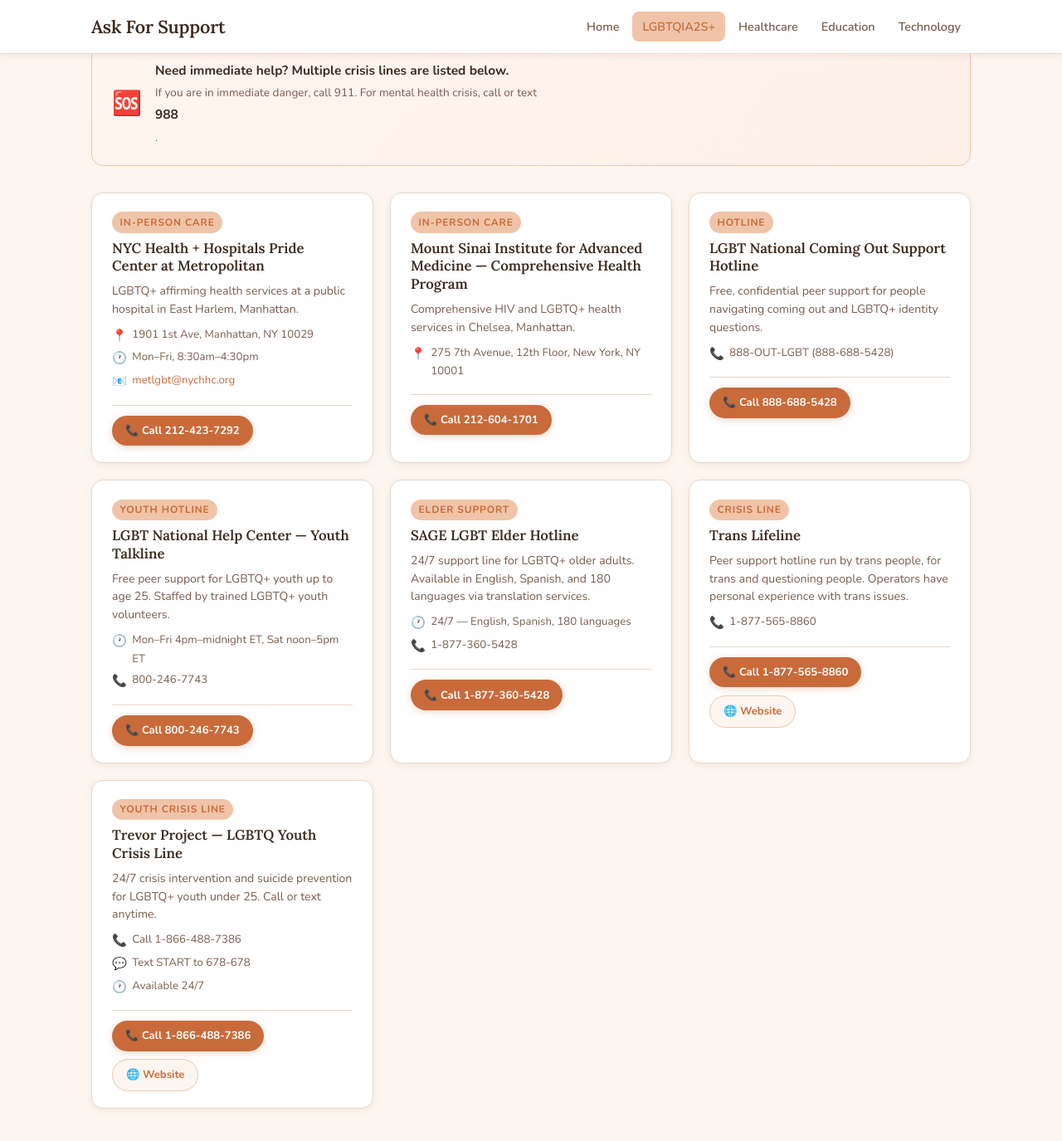
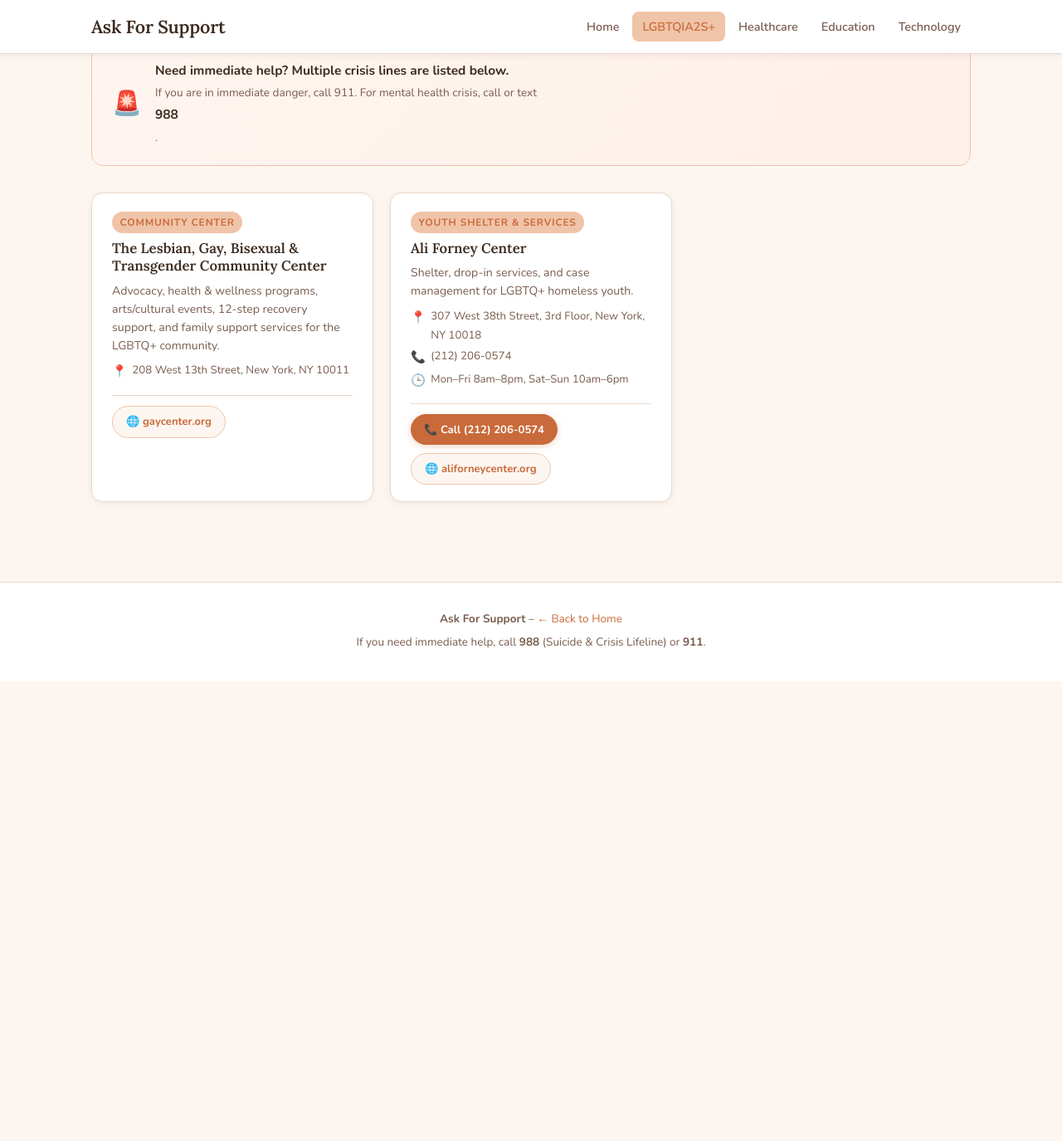
Before and after one commit to penelopethrock-cyber/askforsupport, a Jekyll site: the page lgbtqia2s.html, which Jekyll copies as it is, in a window 1280 px wide and 1400 px high, scrolled down 419 px. Shown: the top 1375 px of the window at 83% size. Built offline with Jekyll 4.4.1, drawn with Linux system fonts in a browser that asks for light colours; after the commit the page ends 1240 px from its top, so only the background shows below that.

Commit message:
Replace example resources with real NYC organizations

```diff
--- a/lgbtqia2s.html
+++ b/lgbtqia2s.html
@@ -28,7 +28,7 @@
   <!-- ====== PAGE HEADER ====== -->
   <section class="page-header">
     <div class="container">
-      <div class="page-icon">🏳️‍🌈</div>
+      <div class="page-icon">&#x1F3F3;&#xFE0F;&#x200D;&#x1F308;</div>
       <h1>LGBTQIA2S+ Resources</h1>
       <p>Affirming healthcare, crisis support, community hotlines, and services for youth, elders, and the trans community.</p>
     </div>
@@ -38,11 +38,11 @@
   <main class="section">
     <div class="container">
 
-      <a href="index.html" class="back-link">← Back to All Categories</a>
+      <a href="index.html" class="back-link">&#x2190; Back to All Categories</a>
 
       <!-- Crisis Banner -->
       <div class="crisis-banner">
-        <span class="crisis-icon">🆘</span>
+        <span class="crisis-icon">&#x1F6A8;</span>
         <div class="crisis-text">
           <strong>Need immediate help? Multiple crisis lines are listed below.</strong>
           <span>If you are in immediate danger, call 911. For mental health crisis, call or text <strong>988</strong>.</span>
@@ -52,102 +52,32 @@
       <!-- Resource Grid -->
       <div class="resource-grid">
 
-        <!-- NYC Health + Hospitals Pride Center -->
+        <!-- The Center -->
         <div class="resource-card">
-          <span class="resource-type">In-Person Care</span>
-          <div class="resource-name">NYC Health + Hospitals Pride Center at Metropolitan</div>
-          <p class="resource-desc">LGBTQ+ affirming health services at a public hospital in East Harlem, Manhattan.</p>
+          <span class="resource-type">Community Center</span>
+          <div class="resource-name">The Lesbian, Gay, Bisexual &amp; Transgender Community Center</div>
+          <p class="resource-desc">Advocacy, health &amp; wellness programs, arts/cultural events, 12-step recovery support, and family support services for the LGBTQ+ community.</p>
           <div class="resource-details">
-            <span><span class="detail-icon">📍</span> 1901 1st Ave, Manhattan, NY 10029</span>
-            <span><span class="detail-icon">🕐</span> Mon–Fri, 8:30am–4:30pm</span>
-            <span><span class="detail-icon">📧</span> <a href="mailto:metlgbt@nychhc.org">metlgbt@nychhc.org</a></span>
+            <span><span class="detail-icon">&#x1F4CD;</span> 208 West 13th Street, New York, NY 10011</span>
           </div>
           <div class="card-actions">
-            <a href="tel:2124237292" class="btn btn-primary">📞 Call 212-423-7292</a>
+            <a href="https://gaycenter.org" target="_blank" rel="noopener" class="btn btn-secondary">&#x1F310; gaycenter.org</a>
           </div>
         </div>
 
-        <!-- Mount Sinai Comprehensive Health Program -->
+        <!-- Ali Forney Center -->
         <div class="resource-card">
-          <span class="resource-type">In-Person Care</span>
-          <div class="resource-name">Mount Sinai Institute for Advanced Medicine — Comprehensive Health Program</div>
-          <p class="resource-desc">Comprehensive HIV and LGBTQ+ health services in Chelsea, Manhattan.</p>
+          <span class="resource-type">Youth Shelter &amp; Services</span>
+          <div class="resource-name">Ali Forney Center</div>
+          <p class="resource-desc">Shelter, drop-in services, and case management for LGBTQ+ homeless youth.</p>
           <div class="resource-details">
-            <span><span class="detail-icon">📍</span> 275 7th Avenue, 12th Floor, New York, NY 10001</span>
+            <span><span class="detail-icon">&#x1F4CD;</span> 307 West 38th Street, 3rd Floor, New York, NY 10018</span>
+            <span><span class="detail-icon">&#x1F4DE;</span> (212) 206-0574</span>
+            <span><span class="detail-icon">&#x1F552;</span> Mon&#x2013;Fri 8am&#x2013;8pm, Sat&#x2013;Sun 10am&#x2013;6pm</span>
           </div>
           <div class="card-actions">
-            <a href="tel:2126041701" class="btn btn-primary">📞 Call 212-604-1701</a>
-          </div>
-        </div>
-
-        <!-- LGBT National Coming Out Support Hotline -->
-        <div class="resource-card">
-          <span class="resource-type">Hotline</span>
-          <div class="resource-name">LGBT National Coming Out Support Hotline</div>
-          <p class="resource-desc">Free, confidential peer support for people navigating coming out and LGBTQ+ identity questions.</p>
-          <div class="resource-details">
-            <span><span class="detail-icon">📞</span> 888-OUT-LGBT (888-688-5428)</span>
-          </div>
-          <div class="card-actions">
-            <a href="tel:8886885428" class="btn btn-primary">📞 Call 888-688-5428</a>
-          </div>
-        </div>
-
-        <!-- LGBT National Youth Talkline -->
-        <div class="resource-card">
-          <span class="resource-type">Youth Hotline</span>
-          <div class="resource-name">LGBT National Help Center — Youth Talkline</div>
-          <p class="resource-desc">Free peer support for LGBTQ+ youth up to age 25. Staffed by trained LGBTQ+ youth volunteers.</p>
-          <div class="resource-details">
-            <span><span class="detail-icon">🕐</span> Mon–Fri 4pm–midnight ET, Sat noon–5pm ET</span>
-            <span><span class="detail-icon">📞</span> 800-246-7743</span>
-          </div>
-          <div class="card-actions">
-            <a href="tel:8002467743" class="btn btn-primary">📞 Call 800-246-7743</a>
-          </div>
-        </div>
-
-        <!-- SAGE LGBT Elder Hotline -->
-        <div class="resource-card">
-          <span class="resource-type">Elder Support</span>
-          <div class="resource-name">SAGE LGBT Elder Hotline</div>
-          <p class="resource-desc">24/7 support line for LGBTQ+ older adults. Available in English, Spanish, and 180 languages via translation services.</p>
-          <div class="resource-details">
-            <span><span class="detail-icon">🕐</span> 24/7 — English, Spanish, 180 languages</span>
-            <span><span class="detail-icon">📞</span> 1-877-360-5428</span>
-          </div>
-          <div class="card-actions">
-            <a href="tel:18773605428" class="btn btn-primary">📞 Call 1-877-360-5428</a>
-          </div>
-        </div>
-
-        <!-- Trans Lifeline -->
-        <div class="resource-card">
-          <span class="resource-type">Crisis Line</span>
-          <div class="resource-name">Trans Lifeline</div>
-          <p class="resource-desc">Peer support hotline run by trans people, for trans and questioning people. Operators have personal experience with trans issues.</p>
-          <div class="resource-details">
-            <span><span class="detail-icon">📞</span> 1-877-565-8860</span>
-          </div>
-          <div class="card-actions">
-            <a href="tel:18775658860" class="btn btn-primary">📞 Call 1-877-565-8860</a>
-            <a href="https://translifeline.org" target="_blank" rel="noopener" class="btn btn-secondary">🌐 Website</a>
-          </div>
-        </div>
-
-        <!-- Trevor Project -->
-        <div class="resource-card">
-          <span class="resource-type">Youth Crisis Line</span>
-          <div class="resource-name">Trevor Project — LGBTQ Youth Crisis Line</div>
-          <p class="resource-desc">24/7 crisis intervention and suicide prevention for LGBTQ+ youth under 25. Call or text anytime.</p>
-          <div class="resource-details">
-            <span><span class="detail-icon">📞</span> Call 1-866-488-7386</span>
-            <span><span class="detail-icon">💬</span> Text START to 678-678</span>
-            <span><span class="detail-icon">🕐</span> Available 24/7</span>
-          </div>
-          <div class="card-actions">
-            <a href="tel:18664887386" class="btn btn-primary">📞 Call 1-866-488-7386</a>
-            <a href="https://www.thetrevorproject.org" target="_blank" rel="noopener" class="btn btn-secondary">🌐 Website</a>
+            <a href="tel:2122060574" class="btn btn-primary">&#x1F4DE; Call (212) 206-0574</a>
+            <a href="https://aliforneycenter.org" target="_blank" rel="noopener" class="btn btn-secondary">&#x1F310; aliforneycenter.org</a>
           </div>
         </div>
 
```
Also changed, not shown: other parts of lgbtqia2s.html (+2 -2 lines).
